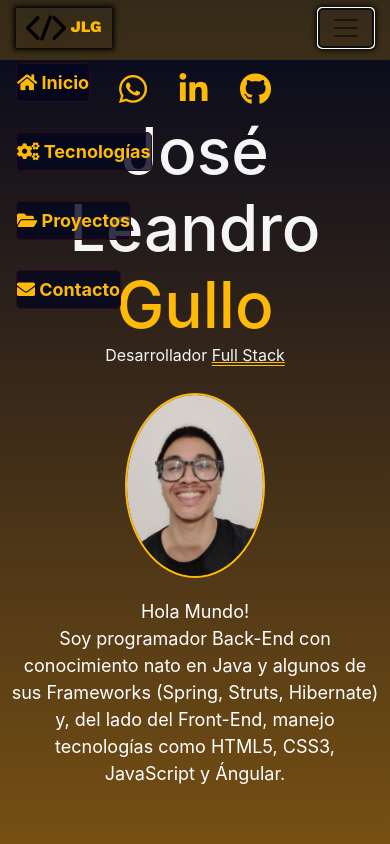
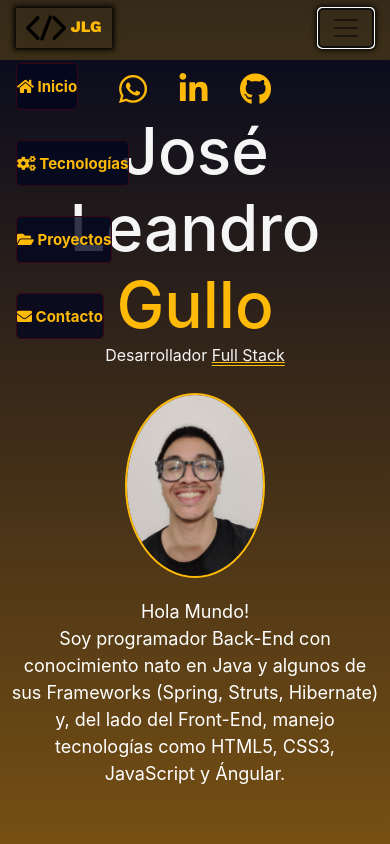
Before and after one commit to gullojoseleandro/gullojoseleandro.github.io, a website built with Vite: page index.html in a window 390 px wide. Both pictures are taken after a click on the button "Toggle navigation". Shown: the top 844 px of the page. Built offline with nearby package versions, Linux system fonts and the light colour scheme; files whose address does not match are found by name.

Commit message:
Ajuste diminuto del nav (3)

```diff
--- a/style.css
+++ b/style.css
@@ -95,7 +95,7 @@ body {
 }
 @media (max-width: 500px) {
   .elementosDelNavDesplegados{
-    padding: 5px 0;
+    padding: 10px 0;
   }
 }
 .elementosDelNavDesplegados:hover {
@@ -107,6 +107,11 @@ body {
   font-size: 18px;
   color: #FFBA08;
   font-weight: bold;
+}
+@media (max-width: 500px){
+  .navBotonesInternosLetras{
+    font-size: 15px;
+  }
 }
 
 a:hover{
```
